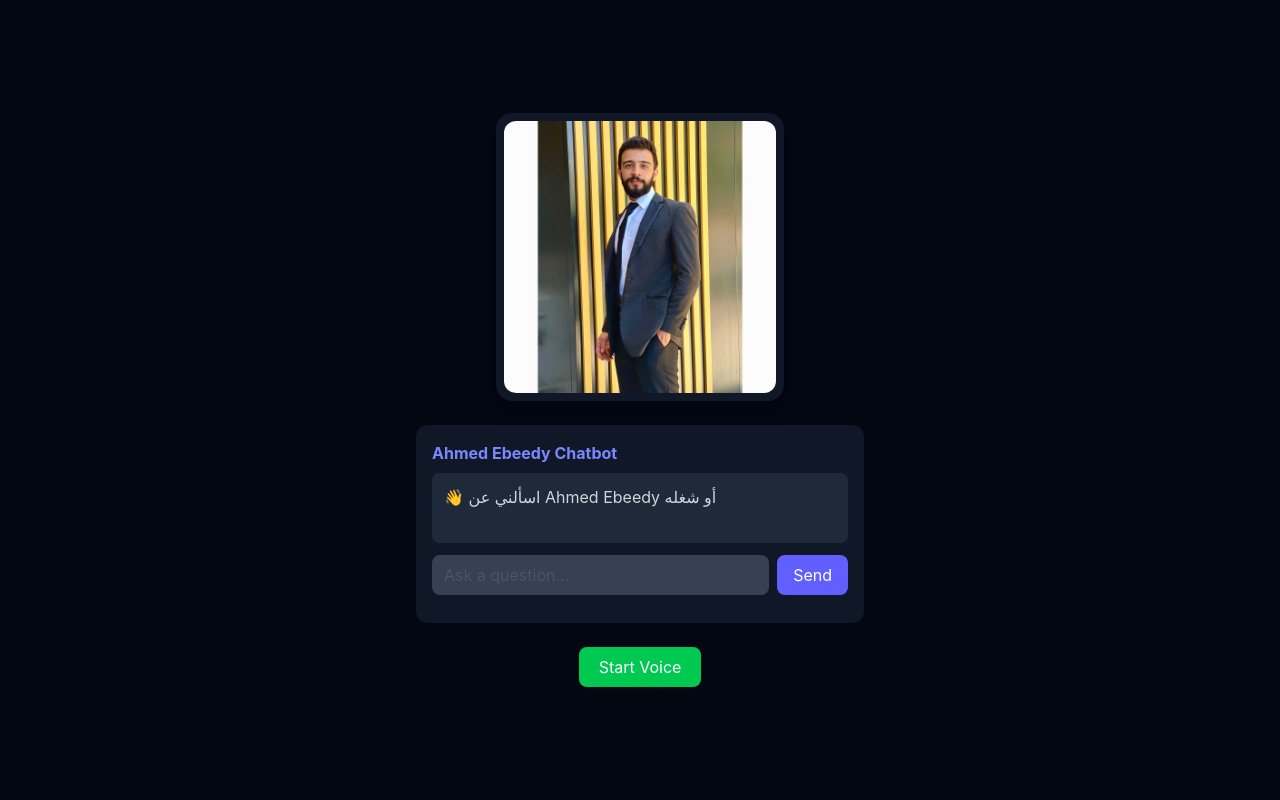
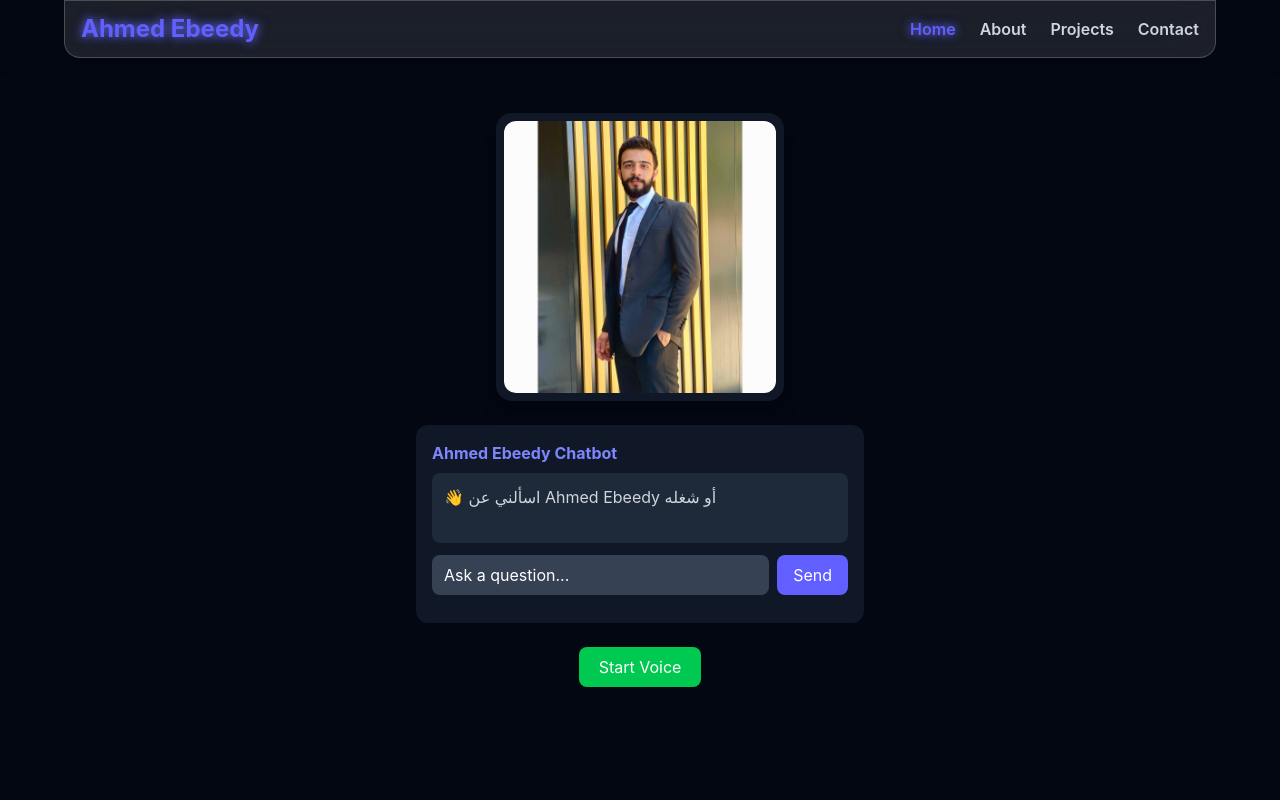
Before and after one commit to ahmedhussienebeedy/AhmedEbeedy, a React (Vite) app: page / in a window 1280 px wide. Shown: the top 800 px of the page. Built offline with nearby package versions, Linux system fonts and the light colour scheme.

Commit message:
Update project before deploy

```diff
--- a/index.html
+++ b/index.html
@@ -3,9 +3,10 @@
   <head>
     <meta charset="UTF-8" />
     <meta name="viewport" content="width=device-width, initial-scale=1.0" />
+    <link rel="icon" href="/mylogo.png" type="image/png" />
+
     <title>Ahmed Ebeedy</title>
 
-    <link rel="icon" href="/favicon.ico" type="image/x-icon" />
   </head>
   <body>
     <div id="root"></div>
--- a/src/components/Footer/Footer.jsx
+++ b/src/components/Footer/Footer.jsx
@@ -1,5 +1,5 @@
 import React from "react";
-import mylogo from "../../assets/images/mylogo.png";
+import mylogo from "../../../public/mylogo-EfxEviE_.png";
 import { FaGithub, FaLinkedin, FaWhatsapp } from "react-icons/fa";
 import { Link } from "react-router-dom";
 
--- a/src/components/Navbar/Navbar.jsx
+++ b/src/components/Navbar/Navbar.jsx
@@ -12,23 +12,56 @@ export default function Navbar() {
   ];
 
   return (
-    <>
-      {/* mobile menu */}
+    <nav className="fixed w-full z-50 shadow-lg">
+      <div className="max-w-6xl mx-auto flex justify-between items-center px-4 py-3
+                      bg-white/10 backdrop-blur-xl rounded-b-2xl border border-white/20
+                      shadow-indigo-500/40">
+        {/* Logo */}
+        <div className="text-2xl font-bold text-indigo-500 glow">Ahmed Ebeedy</div>
+
+        {/* Desktop Links */}
+        <ul className="hidden md:flex gap-6">
+          {navItems.map((item) => (
+            <li key={item.path}>
+              <NavLink
+                to={item.path}
+                className={({ isActive }) =>
+                  `font-semibold hover:text-indigo-400 transition-colors ${
+                    isActive ? "text-indigo-500 glow" : "text-gray-300"
+                  }`
+                }
+              >
+                {item.name}
+              </NavLink>
+            </li>
+          ))}
+        </ul>
+
+        {/* Mobile Toggle */}
+        <button
+          className="md:hidden text-2xl"
+          onClick={() => setMobileOpen(!mobileOpen)}
+        >
+          {mobileOpen ? "✖" : "☰"}
+        </button>
+      </div>
+
+      {/* Mobile Menu */}
       <ul
-        className={`
-          md:hidden flex flex-col gap-4 px-6 pb-4 text-center
-          bg-white/10 backdrop-blur-xl rounded-b-2xl
-          transition-all duration-300 ease-out
-          ${mobileOpen ? "opacity-100 translate-y-0" : "opacity-0 -translate-y-5 pointer-events-none"}
-        `}
+        className={`md:hidden flex flex-col gap-4 px-6 pb-4 text-center
+                    bg-white/10 backdrop-blur-xl rounded-b-2xl border border-white/20
+                    shadow-indigo-500/40 overflow-hidden
+                    transition-all duration-300 ease-out
+                    ${mobileOpen ? "max-h-96 opacity-100 py-4" : "max-h-0 opacity-0 py-0"}`}
       >
         {navItems.map((item) => (
           <li key={item.path}>
             <NavLink
               to={item.path}
               className={({ isActive }) =>
-                `block py-2 font-semibold text-lg transition-colors
-                 ${isActive ? "text-indigo-500" : "text-gray-200 hover:text-white"}`
+                `block py-2 font-semibold text-lg ${
+                  isActive ? "text-indigo-500 glow" : "text-gray-200"
+                }`
               }
               onClick={() => setMobileOpen(false)}
             >
@@ -37,6 +70,6 @@ export default function Navbar() {
           </li>
         ))}
       </ul>
-    </>
+    </nav>
   );
 }
--- a/src/index.css
+++ b/src/index.css
@@ -6,6 +6,8 @@
 @import url("https://fonts.googleapis.com/css2?family=Inter:wght@300;400;500;600;700;800&display=swap");
 @import "flowbite/src/themes/default";
 
-@plugin "flowbite/plugin";
 
-@source "../node_modules/flowbite";
+
+.glow {
+    text-shadow: 0 0 8px rgba(99, 102, 241, 0.8), 0 0 12px rgba(99, 102, 241, 0.6);
+  }
```
Also changed, not shown: public/mylogo-EfxEviE_.png (renamed from assets/mylogo-EfxEviE_.png).
